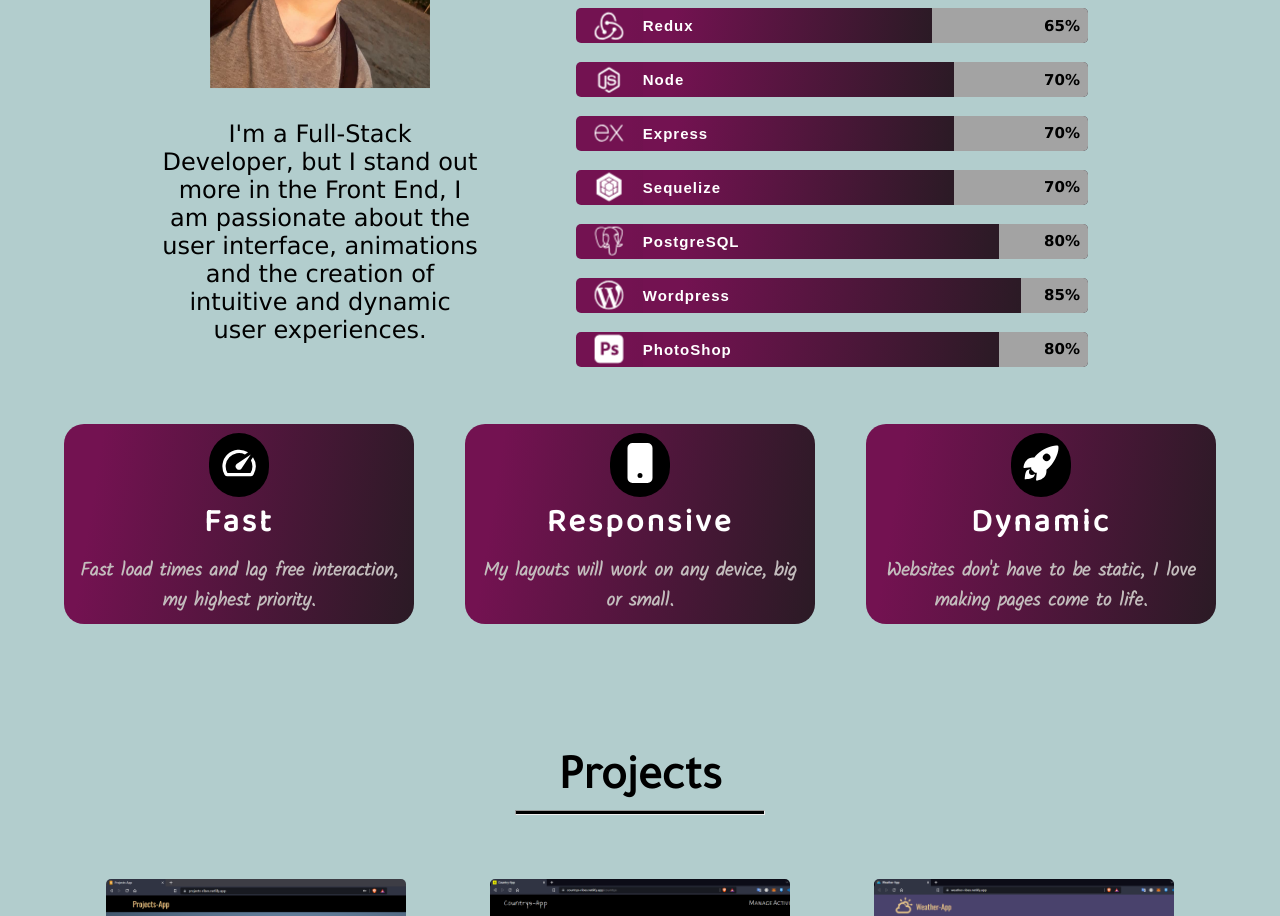
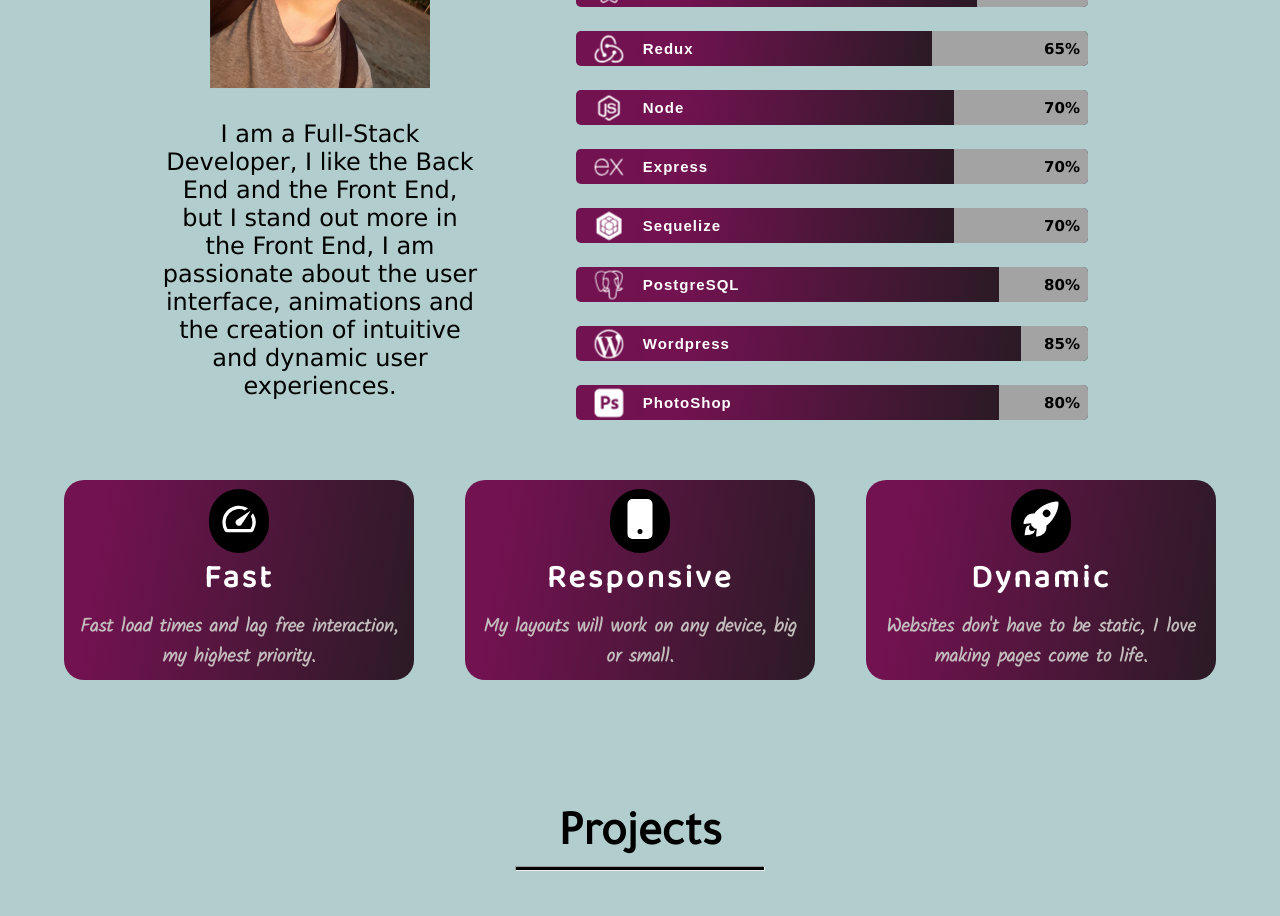
Before and after one commit to rodri-ribes/portfolio, a React (Create React App) app: page / in a window 1280 px wide. Shown: the part 1280-2196 px from the top of the page. Built offline with nearby package versions, Linux system fonts and the light colour scheme; a web font is replaced by a local one.

Commit message:
first commit

```diff
--- a/src/components/About/About.js
+++ b/src/components/About/About.js
@@ -59,7 +59,7 @@ function About() {
             <div className={style.ContainerAboutMe}>
                 <div className={style.ContainerAboutMe__info}>
                     <img className={style.ContainerAboutMe__img} src="/img/perfil.jpg" alt="perfil" data-aos="flip-right" />
-                    <p data-aos="fade-up">I'm a Full-Stack Developer, but I stand out more in the Front End, I am passionate about the user interface, animations and the creation of intuitive and dynamic user experiences.</p>
+                    <p data-aos="fade-up">I am a Full-Stack Developer, I like the Back End and the Front End, but I stand out more in the Front End, I am passionate about the user interface, animations and the creation of intuitive and dynamic user experiences.</p>
                 </div>
 
                 <div className={style.ContainerSkills}>
```
